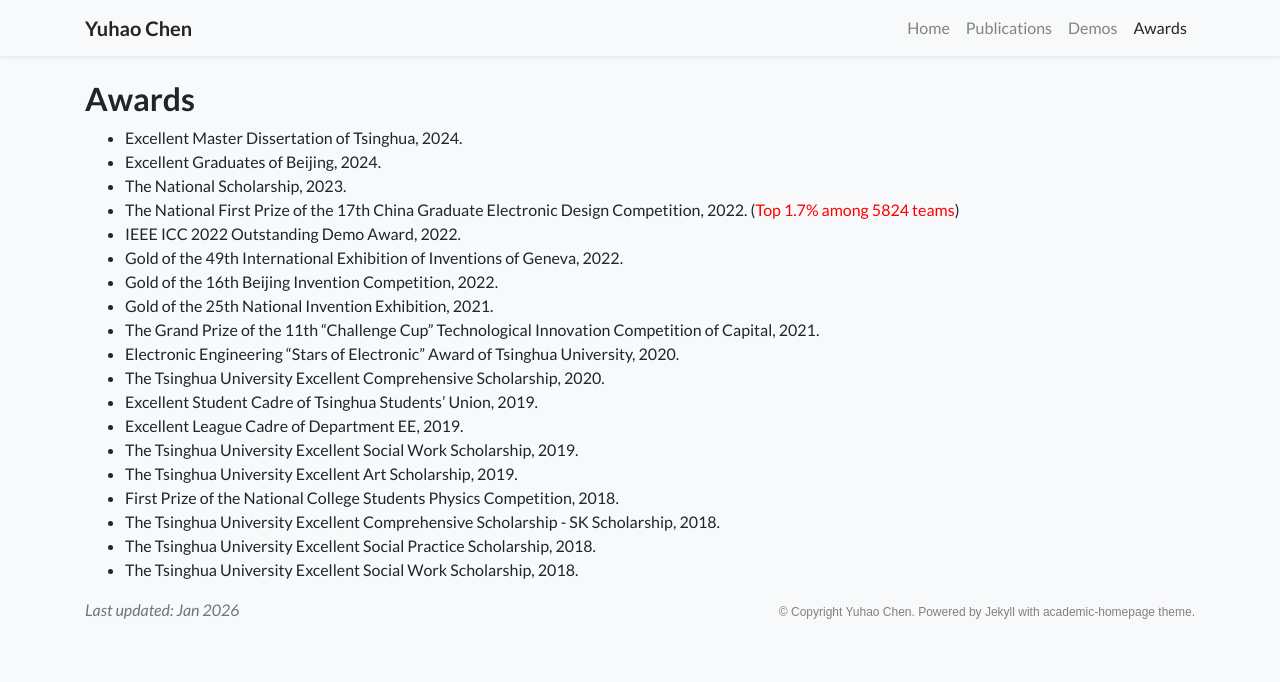
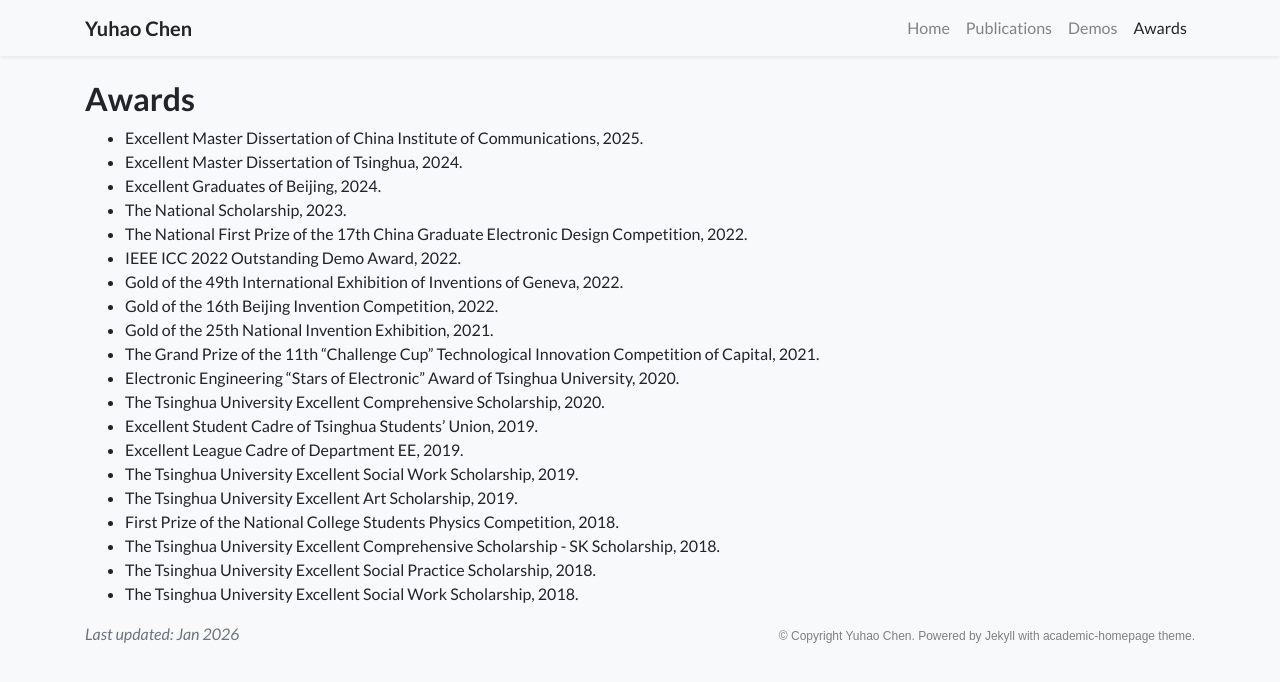
Before and after one commit to YuhaoChen-Homepage/YuhaoChen-Homepage.github.io, a Jekyll site: the page built from awards.md, in a window 1280 px wide. Shown: the top 682 px of the page. Built offline with Jekyll 4.4.1, drawn with Linux system fonts in a browser that asks for light colours; nearby versions of some CDN libraries; a style sheet for code colours, icons or effects is not loaded.

Commit message:
award update

```diff
--- a/_data/profile.yml
+++ b/_data/profile.yml
@@ -55,6 +55,8 @@ education:
 #   date: Sep. 2019 - Jul. 2021
 
 awards:
+- name: Excellent Master Dissertation of China Institute of Communications
+  date: 2025
 - name: Excellent Master Dissertation of Tsinghua
   date: 2024
 - name: Excellent Graduates of Beijing
@@ -67,5 +69,3 @@ awards:
   date: 2022
 - name: Gold of the 49th International Exhibition of Inventions of Geneva
   date: 2022
-- name: The Grand Prize of the 11th "Challenge Cup" Technological Innovation Competition of Capital
-  date: 2021
--- a/awards.md
+++ b/awards.md
@@ -8,10 +8,11 @@ body_attr: >-
 
 ## Awards
 
+* Excellent Master Dissertation of China Institute of Communications, 2025.
 * Excellent Master Dissertation of Tsinghua, 2024.
 * Excellent Graduates of Beijing, 2024.
 * The National Scholarship, 2023.
-* The National First Prize of the 17th China Graduate Electronic Design Competition, 2022. (<font color=red>Top 1.7% among 5824 teams</font>)
+* The National First Prize of the 17th China Graduate Electronic Design Competition, 2022.
 * IEEE ICC 2022 Outstanding Demo Award, 2022.
 * Gold of the 49th International Exhibition of Inventions of Geneva, 2022.
 * Gold of the 16th Beijing Invention Competition, 2022.
```
Also changed, not shown: 1 other file.
